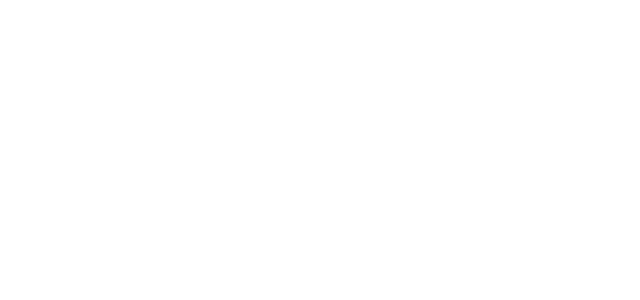
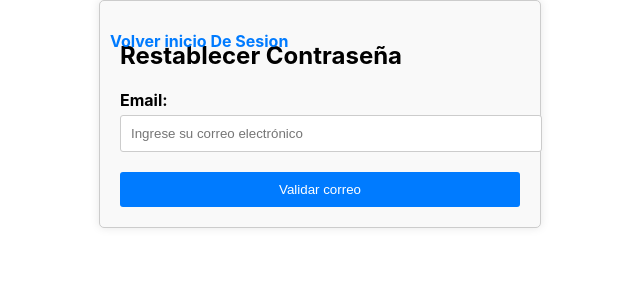
Before and after one commit to Dynodeveloper/Front-Book, a React (Create React App) app: page /Reset in a window 1280 px wide. Before the commit this address had no page. Shown: the top 300 px of the page, without its empty margins (320-960 px from the left). Built offline with nearby package versions, Linux system fonts and the light colour scheme.

Commit message:
Add Reset Password Page

```diff
--- a/src/App.js
+++ b/src/App.js
@@ -6,6 +6,7 @@ import RegistrationForm from './components/registration/RegistrationForm';
 import Dashboard from './components/Dashboard/Dashboard';
 import ReviewForm from './components/Reviews/ReviewPage';
 import MoreInfo from './components/More/MoreInfo';
+import ResetPasswordForm from './components/ResetPassword/Reset';
 
 import './App.css';
 
@@ -19,6 +20,7 @@ function App() {
         <Route path="/dashboard" element={<Dashboard />} />
         <Route path="/review" element={<ReviewForm />} />
         <Route path="/more" element={<MoreInfo />} />
+        <Route path="/Reset" element={<ResetPasswordForm />} />
       </Routes>
     </Router>
   );
--- a/src/components/Dashboard/BookSection.js
+++ b/src/components/Dashboard/BookSection.js
@@ -2,6 +2,7 @@ import React, { useState, useEffect } from 'react';
 import './Dashboard.css';
 import SearchBar from './SearchBar'; // Asumiendo que SearchBar está en el mismo directorio
 import BookCard from './BookCard'; // Asumiendo que tienes un componente BookCard
+import FilterCard from './FilterCard'; // Importa FilterCard
 
 const BookSection = () => {
   const [books, setBooks] = useState([]);
@@ -15,9 +16,8 @@ const BookSection = () => {
       try {
         const response = await fetch('http://localhost:5017/api/Books');
         const data = await response.json();
-        // Asumiendo que los libros están en la propiedad $values
-        setBooks(data.$values);
-        setSearchResults(data.$values); // Inicialmente mostrar todos los libros
+        setBooks(data.$values || []);
+        setSearchResults(data.$values || []); // Inicialmente mostrar todos los libros
       } catch (error) {
         console.error('Error fetching books:', error);
       }
@@ -28,7 +28,7 @@ const BookSection = () => {
       try {
         const response = await fetch('http://localhost:5017/api/categories');
         const data = await response.json();
-        setCategories(data);
+        setCategories(data || []); // Asignar directamente la respuesta de la API
       } catch (error) {
         console.error('Error fetching categories:', error);
       }
@@ -52,6 +52,12 @@ const BookSection = () => {
   // Función para filtrar libros por categoría seleccionada
   const handleFilterChange = (category) => {
     setSelectedCategory(category);
+    if (category === '') {
+      setSearchResults(books);
+    } else {
+      const filteredBooks = books.filter(book => book.Category === category);
+      setSearchResults(filteredBooks);
+    }
   };
 
   return (
@@ -61,13 +67,14 @@ const BookSection = () => {
       {/* Renderiza el componente SearchBar y pasa la función handleSearch */}
       <SearchBar onSearch={handleSearch} />
 
+      {/* Renderiza FilterCard y pasa las categorías obtenidas */}
+      <FilterCard filters={categories} onFilterChange={handleFilterChange} />
+
       <div className="book-grid">
         {/* Mostrar libros filtrados por categoría o búsqueda */}
-        {searchResults
-          .filter(book => selectedCategory === '' || book.Category === selectedCategory)
-          .map((book) => (
-            <BookCard key={book.Id} book={book} />
-          ))}
+        {searchResults.map((book) => (
+          <BookCard key={book.Id} book={book} />
+        ))}
         {/* Mensaje si no hay libros encontrados */}
         {searchResults.length === 0 && <p>No se encontraron libros.</p>}
       </div>
--- a/src/components/Dashboard/Dashboard.js
+++ b/src/components/Dashboard/Dashboard.js
@@ -21,7 +21,6 @@ const Dashboard = () => {
     <div className="dashboard">
       <SuperiorNav profileImage="path/to/profile.jpg" />  {/* Replace with your image path */}
       <div className="dashboard-content">
-        <SearchBar onSearch={handleSearch} />
         <FilterCard filters={filters} onFilterChange={handleFilterChange} />
         <BookSection />
       </div>
--- a/src/components/Dashboard/FilterCard.js
+++ b/src/components/Dashboard/FilterCard.js
@@ -7,17 +7,18 @@ const FilterCard = ({ filters, onFilterChange }) => {
       <h2>Filtros</h2>
 
       <label htmlFor="category">Filtrar por categoría:</label>
-      <select id="category">  {/* Dropdown for category selection */}
+      <select
+        id="category"
+        onChange={(e) => onFilterChange(e.target.value)}
+      >
         <option value="">Seleccionar categoría</option>
-        <option value="fiction">Ficción</option>
-        <option value="non-fiction">No Ficción</option>
-        <option value="Poetry">Poesia</option>
-        <option value="Love">Amor</option>
-        <option value="Fantasy">Fantasia</option>
-        {/* Add more category options as needed */}
+        {filters.map(filter => (
+          <option key={filter.Id} value={filter.Name}>
+            {filter.Name}
+          </option>
+        ))}
       </select>
     </div>
-
   );
 };
 
--- /dev/null
+++ b/src/components/ResetPassword/Reset.css
@@ -0,0 +1,83 @@
+.reset-password-form {
+    background-color: #f9f9f9;
+    padding: 20px;
+    border-radius: 5px;
+    box-shadow: 0 0 10px rgba(0, 0, 0, 0.1);
+    max-width: 400px;
+    margin: 0 auto;
+  }
+
+  .reset-password-form {
+    position: relative;
+    max-width: 400px;
+    margin: auto;
+    padding: 20px;
+    border: 1px solid #ccc;
+    border-radius: 5px;
+    background-color: #f9f9f9;
+  }
+  .back-button {
+    position: absolute;
+    top: 10px;
+    left: 10px;
+    text-decoration: none;
+    color: #007bff;
+  }
+
+  .back-button  {
+    margin: 30;
+    font-weight: bold; /* Asegura que el texto esté en negrita */
+  }
+
+
+  .back-button {
+    position: absolute;
+    top: 10px;
+    left: 10px;
+  }
+
+  .back-button p {
+    margin: 0;
+  }
+
+  .back-button a {
+    text-decoration: none;
+    color: #007bff;
+  }
+
+  .reset-password-form h2 {
+    margin-bottom: 20px;
+  }
+
+  .reset-password-form label {
+    display: block;
+    margin-bottom: 5px;
+    font-weight: bold;
+  }
+
+  .reset-password-form input {
+    width: 100%;
+    padding: 10px;
+    margin-bottom: 20px;
+    border: 1px solid #ccc;
+    border-radius: 3px;
+  }
+
+  .reset-password-form button {
+    width: 100%;
+    padding: 10px;
+    background-color: #007bff;
+    color: white;
+    border: none;
+    border-radius: 3px;
+    cursor: pointer;
+  }
+
+  .reset-password-form button:hover {
+    background-color: #0056b3;
+  }
+
+  .reset-password-form p {
+    margin-top: 20px;
+    color: green;
+  }
--- /dev/null
+++ b/src/components/ResetPassword/Reset.js
@@ -0,0 +1,99 @@
+import React, { useState } from 'react';
+import axios from 'axios';
+import { Link } from 'react-router-dom';
+import './Reset.css'; // Asegúrate de tener un archivo de estilo para ResetPassword
+
+const ResetPasswordForm = () => {
+  const [email, setEmail] = useState('');
+  const [password, setPassword] = useState('');
+  const [confirmPassword, setConfirmPassword] = useState('');
+  const [message, setMessage] = useState('');
+  const [emailValidated, setEmailValidated] = useState(false);
+
+  const handleEmailChange = (event) => {
+    setEmail(event.target.value);
+  };
+
+  const handlePasswordChange = (event) => {
+    setPassword(event.target.value);
+  };
+
+  const handleConfirmPasswordChange = (event) => {
+    setConfirmPassword(event.target.value);
+  };
+
+  const handleEmailSubmit = async (event) => {
+    event.preventDefault();
+
+    try {
+      const response = await axios.post('http://localhost:5017/api/reset-password', { email });
+      setMessage('Correo validado. Por favor, ingrese su nueva contraseña.');
+      setEmailValidated(true);
+    } catch (error) {
+      console.error('Error al validar el correo:', error);
+      setMessage('Correo no encontrado. Por favor, intente de nuevo.');
+    }
+  };
+
+  const handlePasswordSubmit = async (event) => {
+    event.preventDefault();
+
+    if (password !== confirmPassword) {
+      setMessage('Las contraseñas no coinciden.');
+      return;
+    }
+
+    try {
+      const response = await axios.post('http://localhost:5017/api/reset-password', { email, password });
+      setMessage('Su contraseña ha sido restablecida exitosamente.');
+    } catch (error) {
+      console.error('Error al restablecer la contraseña:', error);
+      setMessage('Hubo un error al restablecer su contraseña. Por favor, intente de nuevo.');
+    }
+  };
+
+  return (
+    <div className="reset-password-form">
+      <div className="back-button">
+        <p><Link to="/">Volver  inicio De Sesion</Link></p>
+      </div>
+      <h2>Restablecer Contraseña</h2>
+      {!emailValidated ? (
+        <form onSubmit={handleEmailSubmit}>
+          <label>Email:</label>
+          <input
+            type="email"
+            value={email}
+            onChange={handleEmailChange}
+            placeholder="Ingrese su correo electrónico"
+            required
+          />
+          <button type="submit">Validar correo</button>
+        </form>
+      ) : (
+        <form onSubmit={handlePasswordSubmit}>
+          <label>Nueva Contraseña:</label>
+          <input
+            type="password"
+            value={password}
+            onChange={handlePasswordChange}
+            placeholder="Ingrese su nueva contraseña"
+            required
+          />
+          <label>Confirmar Nueva Contraseña:</label>
+          <input
+            type="password"
+            value={confirmPassword}
+            onChange={handleConfirmPasswordChange}
+            placeholder="Confirme su nueva contraseña"
+            required
+          />
+          <button type="submit">Restablecer Contraseña</button>
+        </form>
+      )}
+      {message && <p>{message}</p>}
+    </div>
+  );
+};
+
+export default ResetPasswordForm;
--- a/src/components/profile/profileCard.js
+++ b/src/components/profile/profileCard.js
@@ -1,4 +1,5 @@
 import React from 'react';
+import { Link } from 'react-router-dom';
 import ProfileImage from './profileimage';
 
 const ProfileCard = ({ user }) => {
@@ -22,7 +23,7 @@ const ProfileCard = ({ user }) => {
             <p>Aún no has escrito reseñas.</p>
           )}
         </div>
-        <button>Restablecer contraseña</button>
+        <button><Link to="/Reset">Restablecer contraseña</Link></button>
       </div>
     </div>
   );
```
